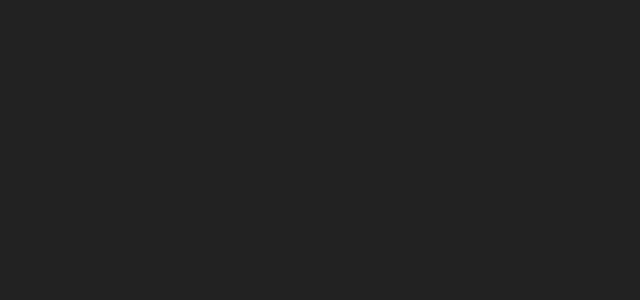
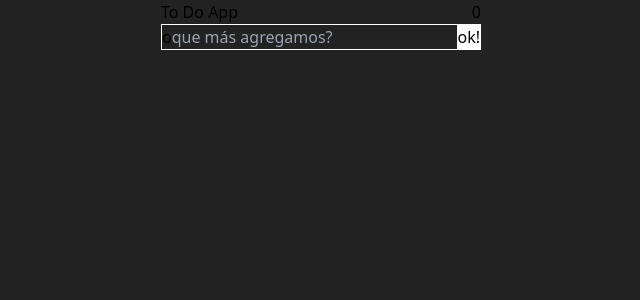
Before and after one commit to facuareosa/FrontendMentor, a React (Vite) app: page /todoApp in a window 1280 px wide. Before the commit this address had no page. Shown: the top 300 px of the page, without its empty margins (319-959 px from the left). Built offline with nearby package versions, Linux system fonts and the light colour scheme; a web font is replaced by a local one.

Commit message:
inicio to do app

```diff
--- /dev/null
+++ b/challanges/todo-component/TodoApp.jsx
@@ -0,0 +1,14 @@
+import React from 'react'
+import Header from './components/Header'
+import Input from './components/Input'
+
+function TodoApp() {
+  return (
+    <div className='container w-80 flex flex-col'>
+        <Header />
+        <Input />
+    </div>
+  )
+}
+
+export default TodoApp
--- /dev/null
+++ b/challanges/todo-component/components/Header.jsx
@@ -0,0 +1,12 @@
+import React from 'react'
+
+function Header() {
+  return (
+    <div className='flex justify-between'>
+        <h2 className='font-xl'>To Do App</h2>
+        <h2>0</h2>
+    </div>
+  )
+}
+
+export default Header
--- /dev/null
+++ b/challanges/todo-component/components/Input.jsx
@@ -0,0 +1,13 @@
+import React from 'react'
+
+function Input() {
+  return (
+    <div className='flex border border-solid border-white'>
+        <span>o</span>
+        <input type="text" placeholder='que más agregamos?' className='bg-transparent border-none w-full'/>
+        <button className='bg-white'>ok!</button>
+    </div>
+  )
+}
+
+export default Input
--- a/pages/home/homeData.json
+++ b/pages/home/homeData.json
@@ -19,6 +19,11 @@
         "nombre": "Rating",
         "img": "ratingComponentImg",
         "to":"/ratingApp"
+      },
+      {
+        "nombre": "To Do App",
+        "img": "ratingComponentImg",
+        "to":"/todoApp"
       }
     ]
   }
--- a/src/App.jsx
+++ b/src/App.jsx
@@ -6,6 +6,8 @@
 import SocialLinksProfile from '../challanges/socialLinksProfile/SocialLinksProfile'
 import AcordeonApp from '../challanges/menu-acordeon/AcordeonApp'
 import RatingApp from '../challanges/rating-component/RatingApp'
+import TodoApp from '../challanges/todo-component/TodoApp'
+
 
 function App() {
 
@@ -19,6 +21,7 @@
           <Route path='/socialLinksProfile' element={<SocialLinksProfile />} />
           <Route path='/acordeonMenu' element={<AcordeonApp />} />
           <Route path='/ratingApp' element={<RatingApp />} />
+          <Route path='/todoApp' element={<TodoApp />} />
         </Routes>
       </BrowserRouter>
     </>
```
